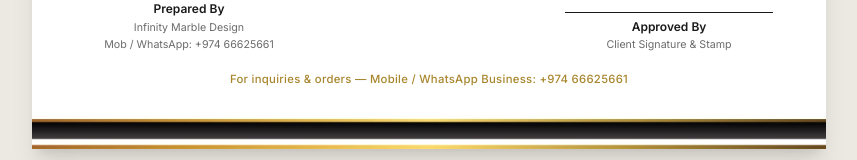
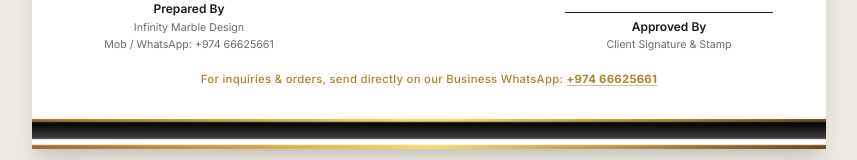
Before and after one commit to bsaajith-droid/INFINITY-MARBLE-DESIGN-, a Next.js app: page / in a window 1280 px wide. Shown: the part 1060-1220 px from the top of the page, without its empty margins (211-1068 px from the left). Built offline with nearby package versions, Linux system fonts and the light colour scheme.

Commit message:
feat: update contact info with WhatsApp link for inquiries
Co-authored-by: bsaajith-droid <257128323+bsaajith-droid@users.noreply.github.com>

```diff
--- a/components/quotation-template.tsx
+++ b/components/quotation-template.tsx
@@ -377,7 +377,15 @@ export function QuotationTemplate() {
 
           {/* Footer contact */}
           <p className="mt-4 text-center text-[8.5pt] font-medium tracking-wide text-[#a8862d]">
-            For inquiries &amp; orders — Mobile / WhatsApp Business: +974 66625661
+            {'For inquiries & orders, send directly on our Business WhatsApp: '}
+            <a
+              href="https://wa.me/97466625661"
+              target="_blank"
+              rel="noopener noreferrer"
+              className="font-bold underline decoration-[#a8862d]/50 underline-offset-2"
+            >
+              +974 66625661
+            </a>
           </p>
         </div>
       </div>
```
